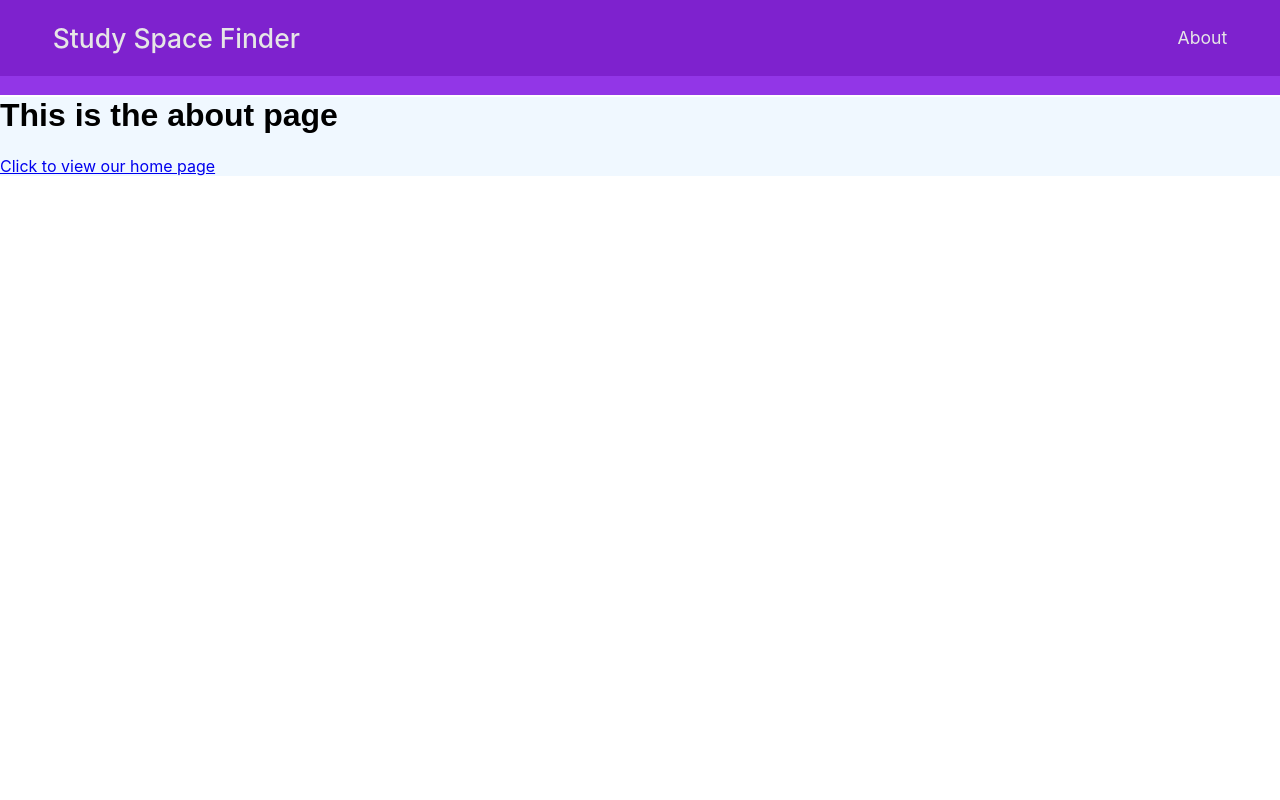
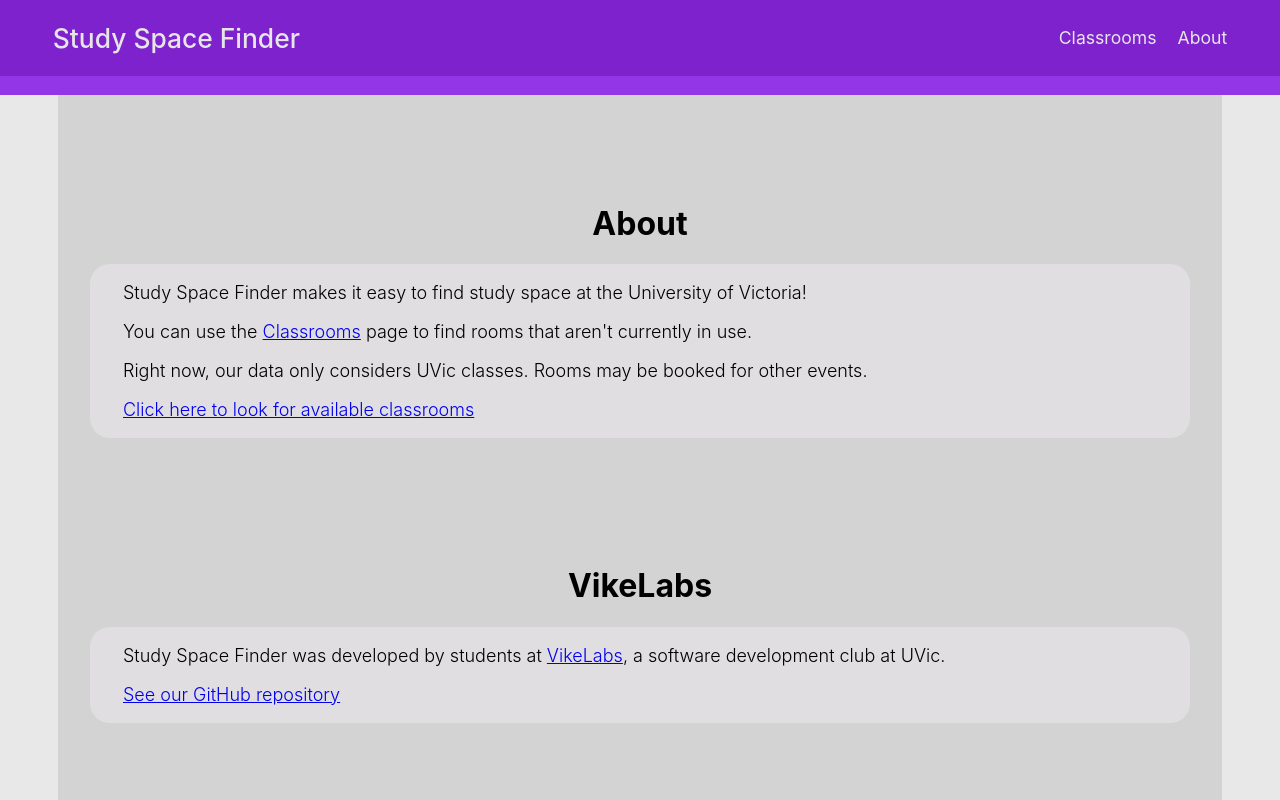
Before and after one commit to VikeLabs/StudySpaceFinder, a React (Create React App) app: page /about in a window 1280 px wide. Shown: the top 800 px of the page. Built offline with nearby package versions, Linux system fonts and the light colour scheme.

Commit message:
Added basic styling and content to the About page

```diff
--- /dev/null
+++ b/src/components/About/Divider/divider.module.css
@@ -0,0 +1,5 @@
+.container {
+    background-color: rgb(224, 222, 225);
+    border-radius: 20px;
+    box-shadow: inset 2px;
+}
--- /dev/null
+++ b/src/components/About/Divider/index.tsx
@@ -0,0 +1,12 @@
+import style from "./divider.module.css";
+
+
+function Divider({children}: any) {
+    return (
+        <div className={style.container}>
+                {children}
+        </div>
+    );
+  }
+
+  export default Divider;
--- a/src/components/About/css/about.module.css
+++ b/src/components/About/css/about.module.css
@@ -1,7 +1,7 @@
-.div {
-    background-color: aliceblue;
+.p {
+    font-size: large;
+    font-weight: 350;
+    margin-left: 3%;
+    margin-top: 18px;
+    margin-bottom: 18px;
 }
-
-.h1 {
-    font-family: sans-serif;
-}
--- a/src/components/About/index.tsx
+++ b/src/components/About/index.tsx
@@ -1,13 +1,30 @@
 import React from 'react'
 import { Link } from 'react-router-dom'
 import styles from './css/about.module.css';
+import { PageTitle } from "components/common/PageTitle";
+import Container from "components/common/Container";
+import Divider from "components/About/Divider";
 
 function About() {
     return (
-        <div className={styles.div}>
-            <h1 className={styles.h1}>This is the about page</h1>
-            <Link to="/">Click to view our home page</Link>
-        </div>
+        <Container>
+            <PageTitle name="About"/>
+            <Divider>
+                <p className={styles.p}>Study Space Finder makes it easy to find study space at the University of Victoria!</p>
+                <p className={styles.p}>You can use the <Link to="/">Classrooms</Link> page to find rooms that aren't currently in use.</p>
+                <p className={styles.p}>Right now, our data only considers UVic classes. Rooms may be booked for other events.</p>
+                <p className={styles.p}><Link to="/" >Click here to look for available classrooms</Link></p>
+            </Divider>
+
+            <PageTitle name="VikeLabs"/>
+            <Divider>
+                <p className={styles.p}>Study Space Finder was developed by students at <a href="https://www.vikelabs.ca/">VikeLabs</a>, a software development club at UVic.</p>
+                <p className={styles.p}><a href="https://github.com/Scott-Kenning/StudySpaceFinder">See our GitHub repository</a></p>
+            </Divider>
+            {/* We could include a suggestions section. For example, CourseUp links to github discussions and a google form for feedback. */}
+            {/* We could also include credits */}
+
+        </Container>
     )
 }
 
--- a/src/components/common/Nav/index.tsx
+++ b/src/components/common/Nav/index.tsx
@@ -10,6 +10,9 @@
         {/* TODO: get links for NavLink */}
         <ul>
           <li>
+            <NavLink to="/">Classrooms</NavLink>
+          </li>
+          <li>
             <NavLink to="about">About</NavLink>
           </li>
         </ul>
```
